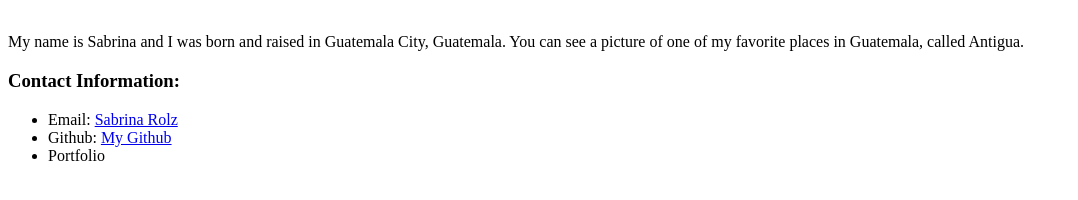
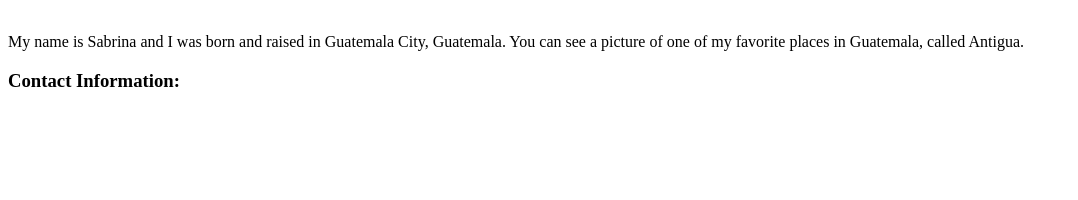
Before and after one commit to sabsrolz/sabsrolz.github.io, a plain HTML site: page index.html in a window 1280 px wide. Shown: the part 96-296 px from the top of the page, without its empty margins (0-1078 px from the left). Drawn offline with Linux system fonts and the light colour scheme.

Commit message:
deleted email address from website

```diff
--- a/index.html
+++ b/index.html
@@ -17,13 +17,5 @@
 
 		<h3>Contact Information:</h3>
 
-
-		<ul>
-		<li>Email:
-            <a href= "mailto:sabrina.rolz@morningstar.com">Sabrina Rolz</a>
-        </li>
-		<li>Github:
-            <a href = "https://github.com/sabsrolz">My Github</a>
-        </li>
-		<li>Portfolio</li>
-		</ul>
+    </body>
+</html>
```
